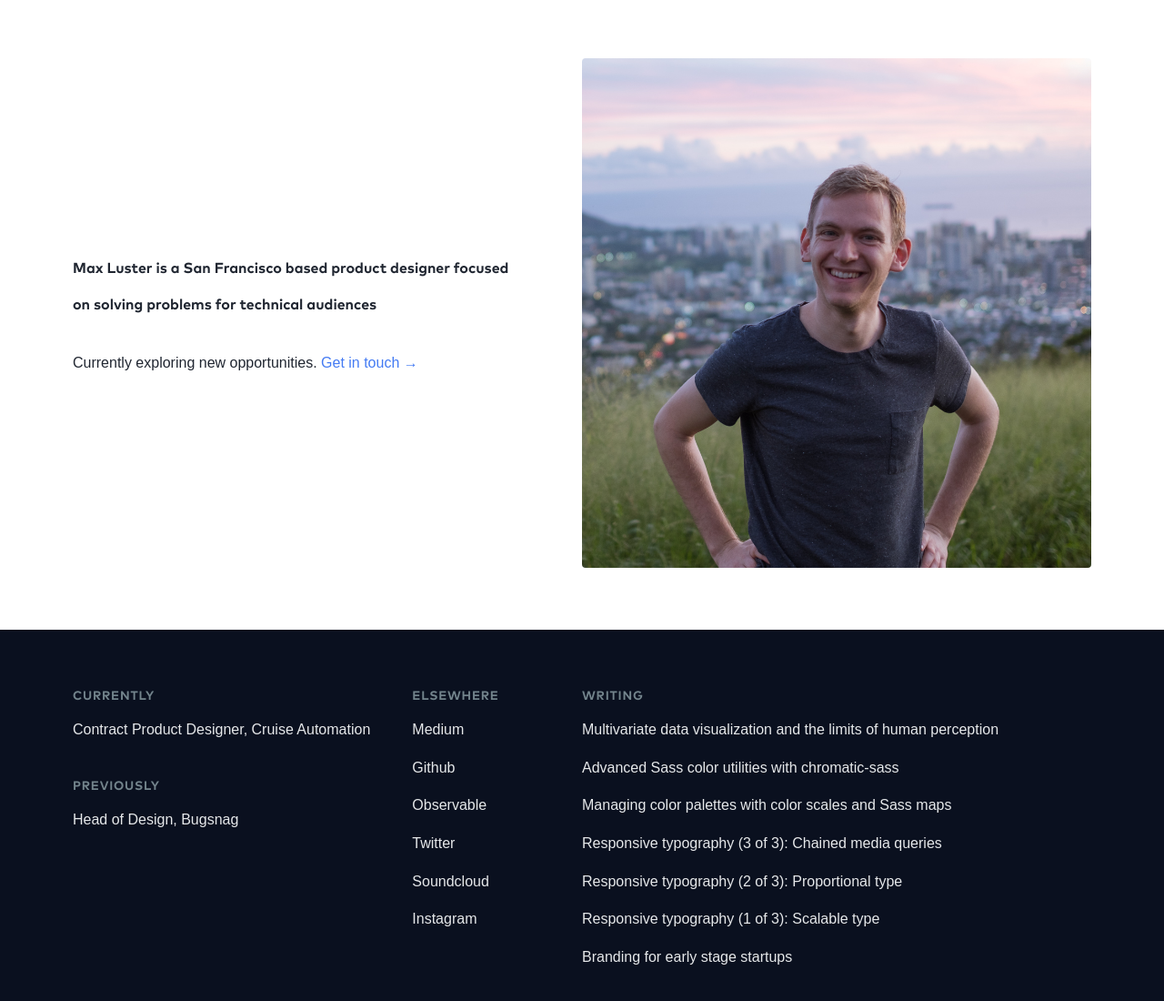
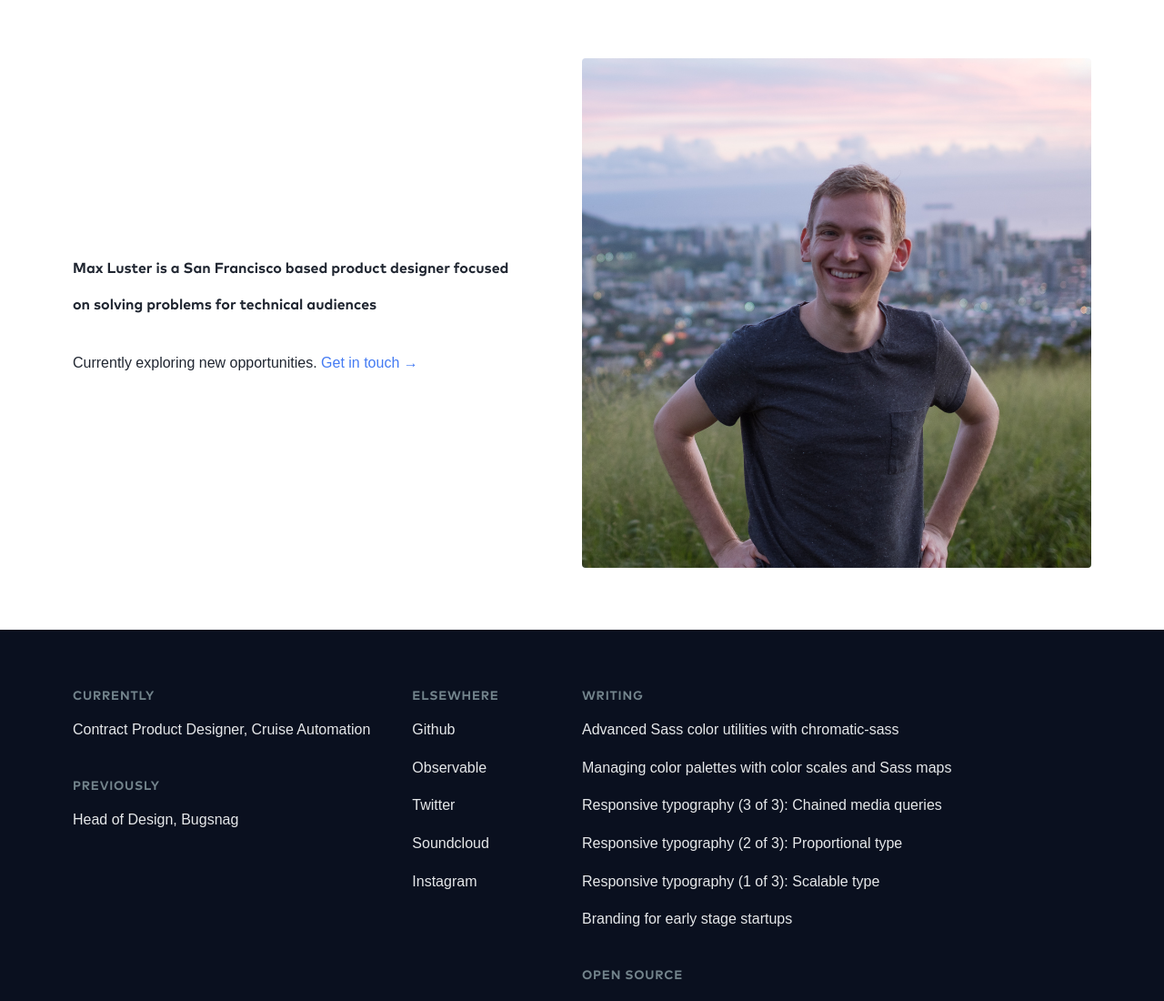
Before and after one commit to maxluster/maxluster.com, a Gatsby site: page / in a window 1280 px wide. Shown: the top 1100 px of the page at 91% size. Built offline with nearby package versions, Linux system fonts and the light colour scheme; Gatsby itself is replaced by a stand-in of ours; a web font is replaced by a local one; what modularscale-js would draw is missing.

Commit message:
remove blog dead link

```diff
--- a/src/components/footer.js
+++ b/src/components/footer.js
@@ -122,7 +122,6 @@ const Footer = () => (
           <Section>
             <Header>Elsewhere</Header>
             <List>
-              <Link href="https://medium.com/@maxluster">Medium</Link>
               <Link href="https://github.com/maxluster">Github</Link>
               <Link href="https://beta.observablehq.com/@maxluster">
                 Observable
@@ -140,9 +139,6 @@ const Footer = () => (
         <Section>
           <Header>Writing</Header>
           <List>
-            <Link href="https://medium.com/@maxluster">
-              Multivariate data visualization and the limits of human perception
-            </Link>
             <Link href="https://blog.bugsnag.com/chromatic-sass/">
               Advanced Sass color utilities with chromatic-sass
             </Link>
```
